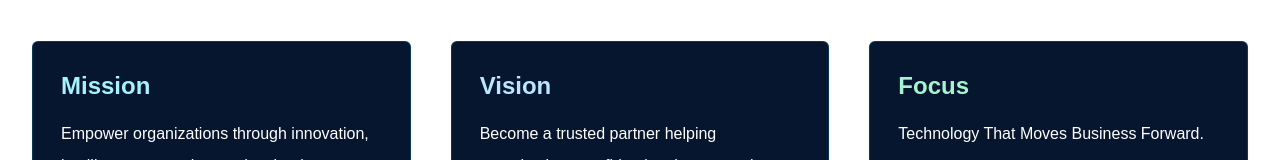
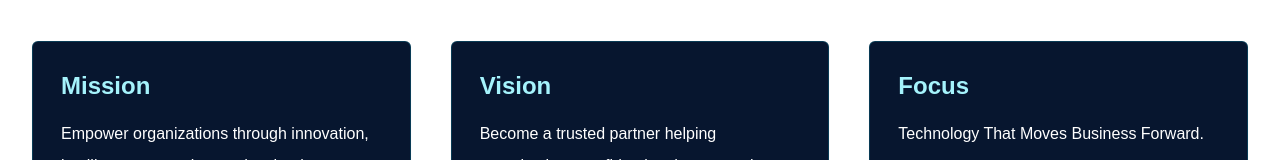
Before and after one commit to Space3434/365INO, a Next.js app: page /about in a window 1280 px wide. Shown: the part 556-716 px from the top of the page. Built offline with nearby package versions, Linux system fonts and the light colour scheme.

Commit message:
Unify about card heading color

```diff
--- a/app/about/page.tsx
+++ b/app/about/page.tsx
@@ -49,13 +49,13 @@ export default function AboutPage() {
             </p>
           </div>
           <div className="rounded-md border border-cyan-700/40 bg-navy p-7 shadow-sm">
-            <h2 className="text-2xl font-black text-sky-200">Vision</h2>
+            <h2 className="text-2xl font-black text-cyan-200">Vision</h2>
             <p className="mt-4 leading-8 text-white">
               Become a trusted partner helping organizations confidently adopt emerging technologies.
             </p>
           </div>
           <div className="rounded-md border border-cyan-700/40 bg-navy p-7 shadow-sm">
-            <h2 className="text-2xl font-black text-emerald-200">Focus</h2>
+            <h2 className="text-2xl font-black text-cyan-200">Focus</h2>
             <p className="mt-4 leading-8 text-white">Technology That Moves Business Forward.</p>
           </div>
         </div>
```
